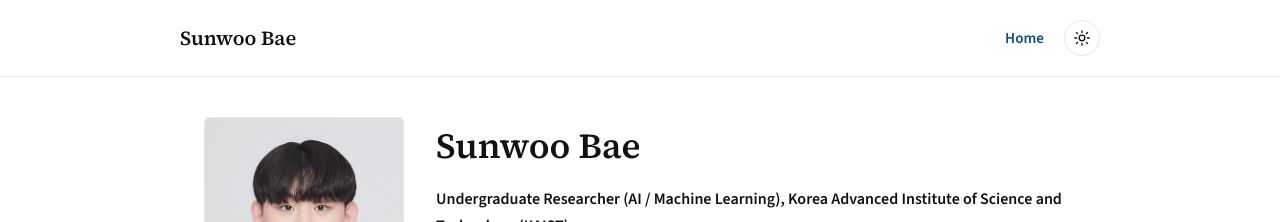
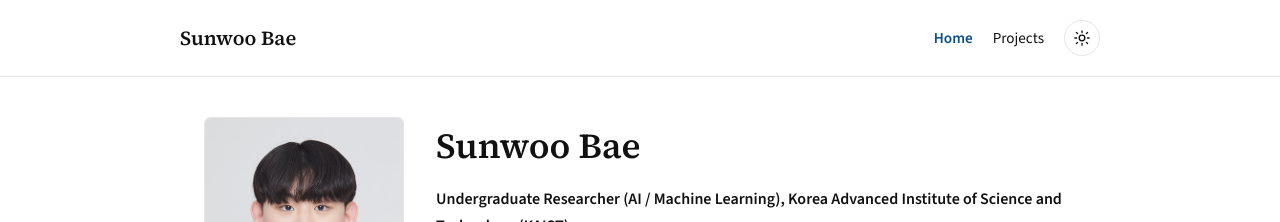
Before and after one commit to sunwoo02/sunwoo02.github.io, a Jekyll site: the page built from index.md, in a window 1280 px wide. Shown: the top 222 px of the page. Built offline with Jekyll 4.4.1, drawn with Linux system fonts in a browser that asks for light colours.

Commit message:
Update navigation.yml

```diff
--- a/_data/navigation.yml
+++ b/_data/navigation.yml
@@ -1,5 +1,7 @@
 - title: Home
   url: /
+- title: Projects
+  url: /projects/
 # - title: About
 #   url: /about/
 # - title: Education
@@ -8,8 +10,6 @@
 #   url: /research/
 # - title: Publications
 #   url: /publications/
-# - title: Projects
-#   url: /projects/
 # - title: CV
 #   url: /cv/
 # - title: Contact
```
